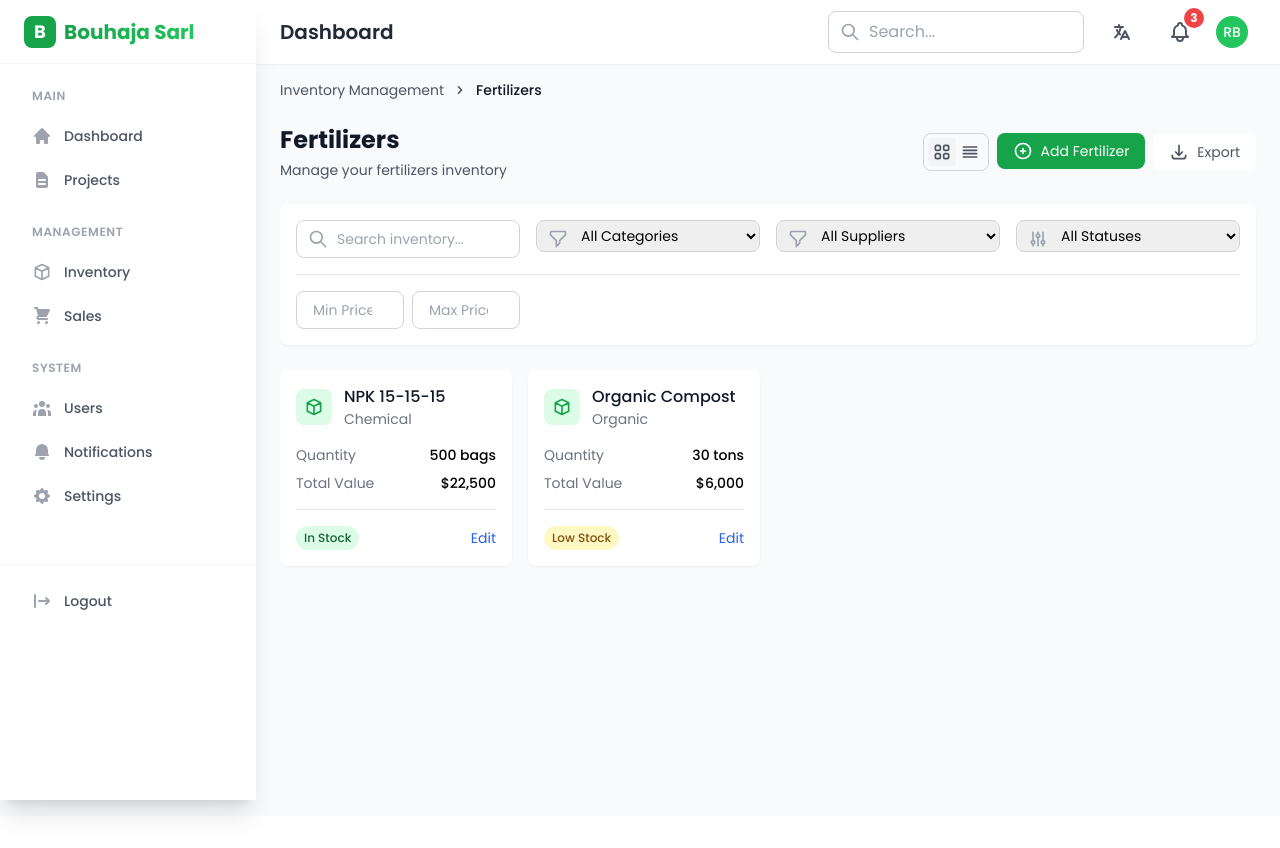
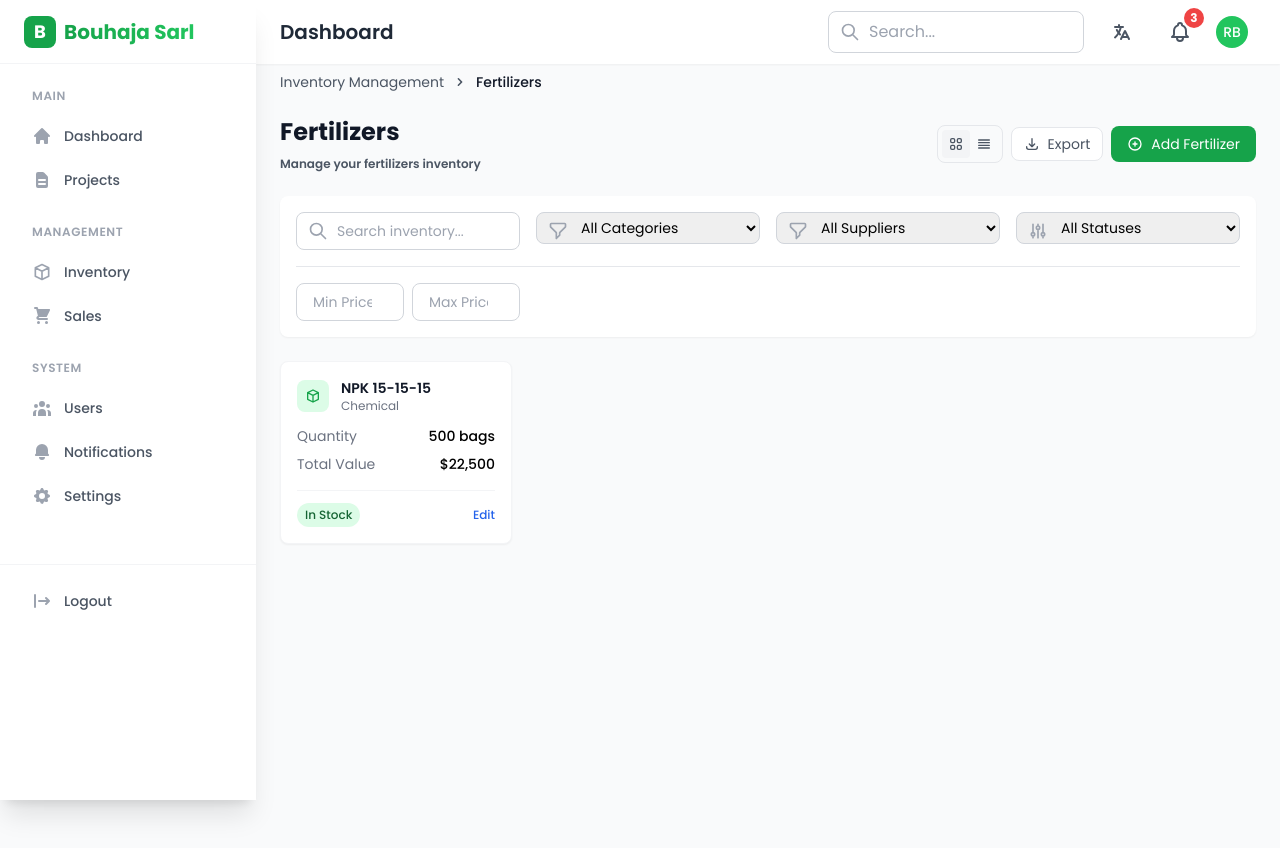
Before and after one commit to rachidfrex/construction-management-app, a React (Vite) app: page /inventory/fertilizers/manage in a window 1280 px wide. Both pictures are taken after a click on the button 941 px from the left and 152 px from the top of the page. Before the commit the page ends 816 px from the top, so only its background shows below. Built offline with nearby package versions, Linux system fonts and the light colour scheme.

Commit message:
feat: update inventory and construction components with improved UI elements and refactor unused functions

```diff
--- a/src/pages/dashboard/NewProject.tsx
+++ b/src/pages/dashboard/NewProject.tsx
@@ -226,25 +226,25 @@ return true;
       setIsLoading(false);
     }
   };
-  const getDefaultMaterialName = (id: number): string => {
-    const materialNames: Record<number, string> = {
-      1: "Cement",
-      2: "Steel",
-      3: "Bricks"
-      // Add more materials as needed
-    };
-    return materialNames[id] || "Unknown Material";
-  };
+  // const getDefaultMaterialName = (id: number): string => {
+  //   const materialNames: Record<number, string> = {
+  //     1: "Cement",
+  //     2: "Steel",
+  //     3: "Bricks"
+  //     // Add more materials as needed
+  //   };
+  //   return materialNames[id] || "Unknown Material";
+  // };
 
-  const getDefaultUnit = (id: number): string => {
-    const materialUnits: Record<number, string> = {
-      1: "bags",
-      2: "tons",
-      3: "pieces"
-      // Add more units as needed
-    };
-    return materialUnits[id] || "units";
-  };
+  // const getDefaultUnit = (id: number): string => {
+  //   const materialUnits: Record<number, string> = {
+  //     1: "bags",
+  //     2: "tons",
+  //     3: "pieces"
+  //     // Add more units as needed
+  //   };
+  //   return materialUnits[id] || "units";
+  // };
 
   return (
     <div className="min-h-screen bg-gray-50">
--- a/src/pages/inventory/Fertilizers/Fertilizers.tsx
+++ b/src/pages/inventory/Fertilizers/Fertilizers.tsx
@@ -1,19 +1,15 @@
-// src/pages/inventory/construction/Construction.tsx
 import { useState } from 'react';
 import { motion } from 'framer-motion';
 import {
   HiOutlinePlusCircle,
   HiOutlineFilter,
   HiOutlineSearch,
-  HiOutlineDownload,
-  HiOutlinePrinter,
   HiOutlineCube,
-  HiOutlineExclamation,
-  HiOutlineRefresh,
-  HiOutlineChartBar,
   HiOutlineAdjustments,
   HiOutlineViewGrid,
   HiOutlineViewList,
+  HiOutlineDownload,
+  HiOutlineExclamation
 } from 'react-icons/hi';
 import { Link } from 'react-router-dom';
 import { useTranslation } from 'react-i18next';
@@ -42,15 +38,18 @@ const Fertilizers = () => {
   const { direction } = useTranslationContext();
   const [searchQuery, setSearchQuery] = useState('');
   const [selectedCategory, setSelectedCategory] = useState('all');
-  const [selectedWarehouse, setSelectedWarehouse] = useState('all');
   const [viewMode, setViewMode] = useState<'grid' | 'list'>('list');
-  const [selectedMaterials, setSelectedMaterials] = useState<string[]>([]);
   const [minPrice, setMinPrice] = useState('');
   const [maxPrice, setMaxPrice] = useState('');
   const [selectedSupplier, setSelectedSupplier] = useState('all');
   const [selectedStatus, setSelectedStatus] = useState('all');
 
-  // Mock data for fertilizers
+  // Mock data - Move to a separate data file in production
+  const types = ['Chemical', 'Organic', 'Mineral', 'Biofertilizer'];
+  const suppliers = ['AgriChem Inc', 'Green Farms', 'Bio Solutions', 'Farm Tech'];
+  const statuses = ['In Stock', 'Low Stock', 'Out of Stock'];
+
+  // Sample fertilizers - Move to API call in production
   const fertilizers: Fertilizer[] = [
     {
       id: 1,
@@ -66,50 +65,27 @@ const Fertilizers = () => {
       expiryDate: '2025-01-15',
       status: 'In Stock'
     },
-    {
-      id: 2,
-      name: 'Organic Compost',
-      type: 'Organic',
-      quantity: 30,
-      unit: 'tons',
-      price: 200,
-      supplier: 'Green Farms',
-      warehouse: 'Organic Storage',
-      minimumStock: 20,
-      lastRestockDate: '2024-01-10',
-      expiryDate: '2024-06-10',
-      status: 'Low Stock'
-    },
+    // ... add more items as needed
   ];
-
-  const types = ['Chemical', 'Organic', 'Mineral', 'Biofertilizer'];
-  const warehouses = ['Main Storage', 'Organic Storage', 'Chemical Storage'];
-  const suppliers = ['AgriChem Inc', 'Green Farms', 'Bio Solutions', 'Farm Tech'];
-  const statuses = ['In Stock', 'Low Stock', 'Out of Stock'];
 
   const filteredMaterials = fertilizers.filter(fertilizer => {
     const matchesSearch = fertilizer.name.toLowerCase().includes(searchQuery.toLowerCase());
     const matchesCategory = selectedCategory === 'all' || fertilizer.type === selectedCategory;
-    const matchesWarehouse = selectedWarehouse === 'all' || fertilizer.warehouse === selectedWarehouse;
-    return matchesSearch && matchesCategory && matchesWarehouse;
+    const matchesSupplier = selectedSupplier === 'all' || fertilizer.supplier === selectedSupplier;
+    const matchesStatus = selectedStatus === 'all' || fertilizer.status === selectedStatus;
+    const matchesPrice = (!minPrice || fertilizer.price >= Number(minPrice)) &&
+                        (!maxPrice || fertilizer.price <= Number(maxPrice));
+
+    return matchesSearch && matchesCategory && matchesSupplier && matchesStatus && matchesPrice;
   });
-
-  const handleBulkAction = (action: string) => {
-    if (selectedMaterials.length === 0) {
-      // Show toast or alert
-      return;
-    }
-    // Handle bulk actions like delete, update, etc.
-  };
 
   return (
     <div className="min-h-screen bg-gray-50">
       <Sidebar />
       <Header />
-      <main className={`transition-all duration-300 pt-16 mt-4 px-3 md:px-6  ${
+      <main className={`transition-all duration-300 mt-5 md:mt-12 ease-in-out pt-16 p-3 sm:p-6 ${
         direction === 'rtl' ? 'mr-0 lg:mr-64' : 'ml-0 lg:ml-64'
       }`}>
-        {/* Breadcrumb */}
         <Breadcrumb
           items={[
             { label: t('inventory.title'), path: '/inventory' },
@@ -118,53 +94,58 @@ const Fertilizers = () => {
         />
 
         {/* Header Section */}
-        <div className="flex flex-col md:flex-row md:items-center md:justify-between gap-4 mb-6">
+        <motion.div
+          initial={{ opacity: 0, y: -20 }}
+          animate={{ opacity: 1, y: 0 }}
+          className="flex flex-col md:flex-row md:items-center md:justify-between gap-4 mb-6"
+        >
           <div>
             <h1 className="text-2xl font-bold text-gray-900">{t('inventory.fertilizers.title')}</h1>
-            <p className="text-gray-600 text-sm mt-1">{t('inventory.fertilizers.subtitle')}</p>
+            <p className="text-gray-600 text-xs font-semibold mt-2">{t('inventory.fertilizers.subtitle')}</p>
           </div>
 
-          <div className="flex flex-wrap gap-2">
+          <div className="flex items-center gap-2">
             {/* View Toggle */}
-            <div className="flex rounded-lg border border-gray-300 p-1">
+            <div className="flex rounded-lg border border-gray-200 p-1">
               <button
                 onClick={() => setViewMode('grid')}
-                className={`p-1 t rounded ${viewMode === 'grid' ? 'bg-gray-100' : ''}`}
+                className={`p-1.5 rounded transition-colors ${viewMode === 'grid' ? 'bg-gray-100' : ''}`}
               >
-                <HiOutlineViewGrid className="w-5 h-5 text-gray-600" />
+                <HiOutlineViewGrid className="w-4 h-4 text-gray-600" />
               </button>
               <button
                 onClick={() => setViewMode('list')}
-                className={`p-1 rounded ${viewMode === 'list' ? 'bg-gray-100' : ''}`}
+                className={`p-1.5 rounded transition-colors ${viewMode === 'list' ? 'bg-gray-100' : ''}`}
               >
-                <HiOutlineViewList className="w-5 h-5 text-gray-600" />
+                <HiOutlineViewList className="w-4 h-4 text-gray-600" />
               </button>
             </div>
 
-            {/* Action Buttons */}
+            {/* Export Button */}
+            <motion.button
+              whileHover={{ scale: 1.02 }}
+              whileTap={{ scale: 0.98 }}
+              className="flex items-center gap-2 px-3 py-1.5 text-sm bg-white rounded-lg hover:bg-gray-50 border border-gray-200"
+            >
+              <HiOutlineDownload className="w-4 h-4 text-gray-600" />
+              <span className="text-gray-600">{t('common.export')}</span>
+            </motion.button>
+
+            {/* Add Fertilizer Button */}
             <Link to="/inventory/fertilizers/add">
               <motion.button
                 whileHover={{ scale: 1.02 }}
                 whileTap={{ scale: 0.98 }}
                 className="flex items-center gap-2 px-4 py-2 text-sm bg-green-600 text-white rounded-lg hover:bg-green-700"
               >
-                <HiOutlinePlusCircle className="w-5 h-5" />
+                <HiOutlinePlusCircle className="w-4 h-4" />
                 {t('inventory.fertilizers.addFertilizer')}
               </motion.button>
             </Link>
+          </div>
+        </motion.div>
 
-            {/* Export Button */}
-            <motion.button
-              whileHover={{ scale: 1.02 }}
-              className="flex items-center gap-2 px-4 py-2  text-sm bg-white rounded-lg hover:bg-gray-50"
-            >
-              <HiOutlineDownload className="w-5 h-5 text-gray-600" />
-              <span className="text-sm text-gray-600">{t('common.export')}</span>
-            </motion.button>
-          </div>
-        </div>
-
-        {/* Enhanced Filters Section */}
+        {/* Filters Section */}
         <div className={`bg-white rounded-lg shadow-sm p-4 mb-6 ${direction === 'rtl' ? 'text-right' : 'text-left'}`}>
           <div className="grid grid-cols-1 md:grid-cols-2 lg:grid-cols-4 gap-4">
             {/* Search Input */}
@@ -267,7 +248,7 @@ const Fertilizers = () => {
           </div>
         </div>
 
-        {/* Fertilizers Grid/List View */}
+        {/* Content Section */}
         {viewMode === 'grid' ? (
           <div className="grid grid-cols-1 md:grid-cols-2 lg:grid-cols-3 xl:grid-cols-4 gap-4">
             {filteredMaterials.map((fertilizer) => (
@@ -398,73 +379,40 @@ const Fertilizers = () => {
             </div>
           </div>
         )}
-
-        {/* Bulk Action Bar - Shows when items are selected */}
-        {selectedMaterials.length > 0 && (
-          <motion.div
-            initial={{ opacity: 0, y: 20 }}
-            animate={{ opacity: 1, y: 0 }}
-            className="fixed bottom-6 left-1/2 transform -translate-x-1/2 bg-white rounded-lg shadow-lg px-4 py-2 border border-gray-200"
-          >
-            <div className="flex items-center gap-4">
-              <span className="text-sm text-gray-600">
-                {selectedMaterials.length} {t('inventory.bulkActions.selected')}
-              </span>
-              <button
-                onClick={() => handleBulkAction('delete')}
-                className="text-sm text-red-600 hover:text-red-700"
-              >
-                {t('inventory.bulkActions.deleteSelected')}
-              </button>
-              <button
-                onClick={() => handleBulkAction('update')}
-                className="text-sm text-blue-600 hover:text-blue-700"
-              >
-                {t('inventory.bulkActions.editSelected')}
-              </button>
-            </div>
-          </motion.div>
-        )}
       </main>
     </div>
   );
 };
 
-// FertilizerCard component
-const FertilizerCard = ({ fertilizer, t, direction }) => {
+// Separate FertilizerCard component
+const FertilizerCard = ({ fertilizer, t  }: { fertilizer: Fertilizer, t: (key: string) => string, direction: string }) => {
   return (
     <motion.div
-      whileHover={{ scale: 1.02 }}
-      className={`bg-white rounded-lg shadow-sm p-4 ${
-        direction === 'rtl' ? 'text-right' : 'text-left'
-      }`}
+      whileHover={{ scale: 1.01 }}
+      className="bg-white rounded-lg shadow-sm p-4 border border-gray-100"
     >
-      {/* Fertilizer card content */}
-      <div className="flex items-center justify-between mb-4">
-        <div className="flex items-center gap-3">
+      <div className="flex items-center gap-3 mb-3">
         <div className="p-2 bg-green-100 rounded-lg">
-            <HiOutlineCube className="w-5 h-5 text-green-600" />
+          <HiOutlineCube className="w-4 h-4 text-green-600" />
         </div>
         <div>
-            <h3 className="font-medium text-gray-900">{fertilizer.name}</h3>
-            <p className="text-sm text-gray-500">{fertilizer.type}</p>
-          </div>
+          <h3 className="text-sm font-semibold text-gray-900">{fertilizer.name}</h3>
+          <p className="text-xs text-gray-500">{fertilizer.type}</p>
         </div>
       </div>
 
-      <div className="space-y-2">
-        <div className="flex justify-between">
-          <span className="text-sm text-gray-500">{t('inventory.transactions.quantity')}</span>
-          <span className="text-sm font-medium">{fertilizer.quantity} {fertilizer.unit}</span>
+      <div className="space-y-2 mb-4">
+        <div className="flex justify-between text-sm">
+          <span className="text-gray-500">{t('inventory.transactions.quantity')}</span>
+          <span className="font-medium">{fertilizer.quantity} {fertilizer.unit}</span>
         </div>
-        <div className="flex justify-between">
-          <span className="text-sm text-gray-500">{t('inventory.metrics.totalValue')}</span>
-          <span className="text-sm font-medium">${(fertilizer.quantity * fertilizer.price).toLocaleString()}</span>
+        <div className="flex justify-between text-sm">
+          <span className="text-gray-500">{t('inventory.metrics.totalValue')}</span>
+          <span className="font-medium">${(fertilizer.quantity * fertilizer.price).toLocaleString()}</span>
         </div>
       </div>
 
-      <div className="mt-4 pt-4 border-t">
-        <div className="flex justify-between items-center">
+      <div className="flex items-center justify-between pt-3 border-t border-gray-100">
         <span className={`px-2 py-1 text-xs font-medium rounded-full ${
           fertilizer.status === 'In Stock' ? 'bg-green-100 text-green-800' :
           fertilizer.status === 'Low Stock' ? 'bg-yellow-100 text-yellow-800' :
@@ -474,11 +422,10 @@ const FertilizerCard = ({ fertilizer, t, direction }) => {
         </span>
         <Link
           to={`/inventory/fertilizers/edit/${fertilizer.id}`}
-            className="text-sm text-blue-600 hover:text-blue-700"
+          className="text-xs font-medium text-blue-600 hover:text-blue-700"
         >
           {t('common.edit')}
         </Link>
-        </div>
       </div>
     </motion.div>
   );
--- a/src/pages/inventory/Inventory.tsx
+++ b/src/pages/inventory/Inventory.tsx
@@ -469,7 +469,7 @@ const Inventory = () => {
           whileHover={{ scale: 1.05 }}
           whileTap={{ scale: 0.95 }}
           className="fixed bottom-6 right-6 z-50 flex items-center justify-center w-14 h-14 bg-green-600 text-white rounded-full shadow-lg hover:bg-green-700"
-          onClick={() => showToast('info', t('inventory.quickActions.comingSoon'))}
+          onClick={() => showToast('warning', t('inventory.quickActions.comingSoon'))}
         >
           <HiOutlinePlusCircle className="w-6 h-6" />
         </motion.button>
```
Also changed, not shown: src/pages/inventory/construction/Construction.tsx (+53 -53 lines). Lines whose indentation alone changed are shown as unchanged.
